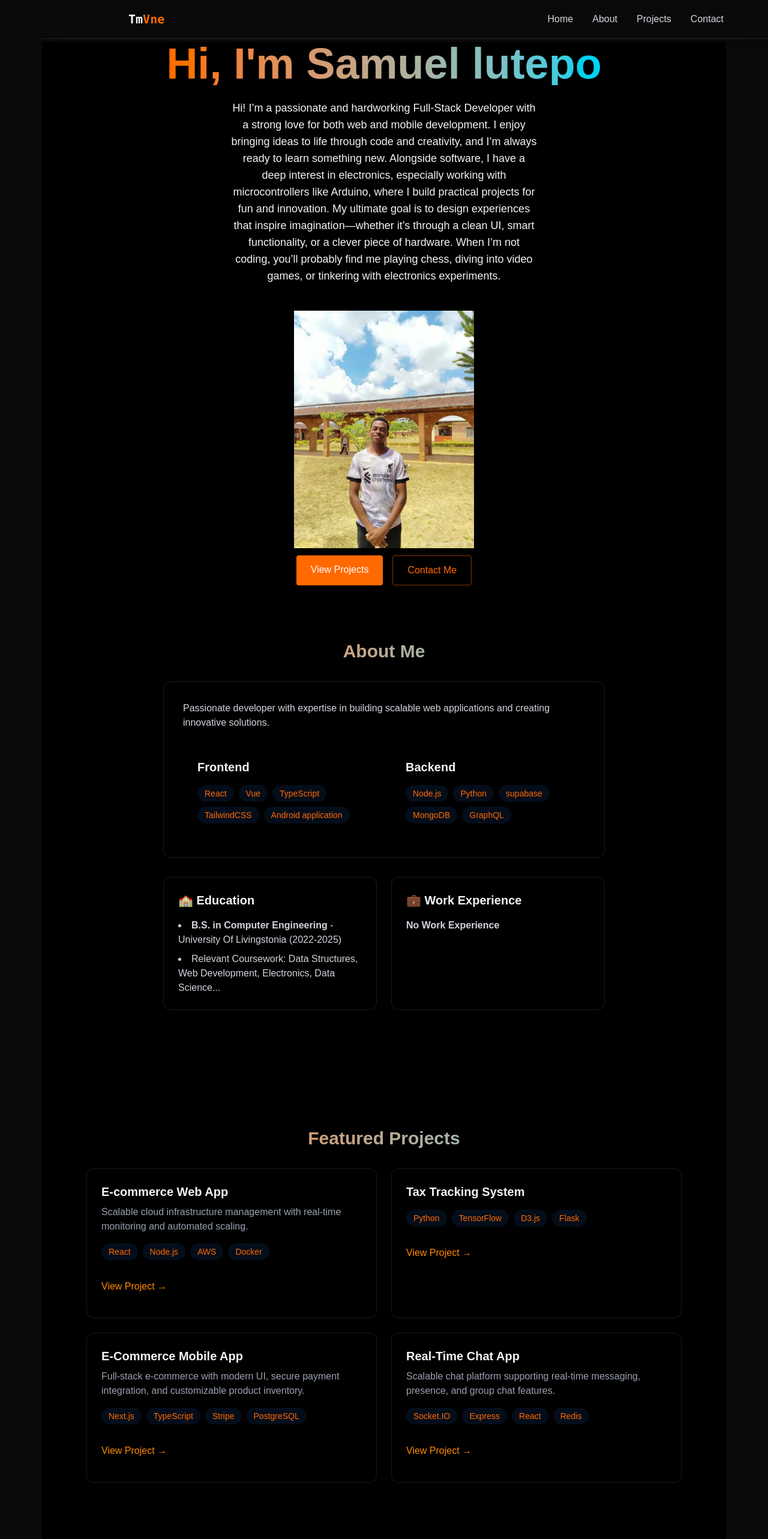
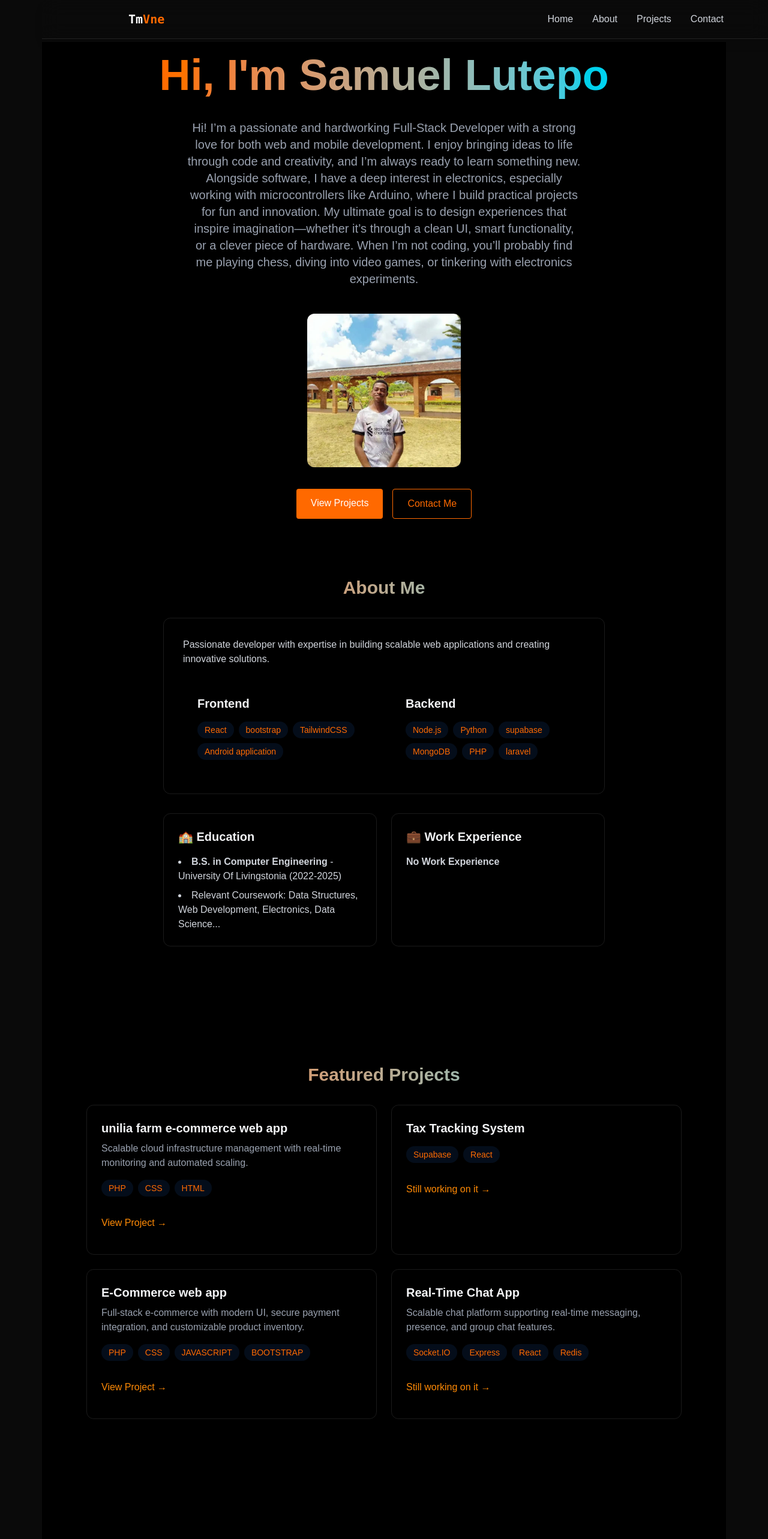
Before and after one commit to s0m0u7l/my-portfolio, a React (Vite) app: page / in a window 1280 px wide. Shown: the top 2566 px of the page at 60% size. Built offline with nearby package versions, Linux system fonts and the light colour scheme.

Commit message:
Update: your message here

```diff
--- a/src/components/sections/About.jsx
+++ b/src/components/sections/About.jsx
@@ -3,13 +3,12 @@ import { RevealOnScroll } from "../RevealOnScroll";
 export const About = () => {
   const frontendSkills = [
     "React",
-    "Vue",
-    "TypeScript",
+    "bootstrap",
     "TailwindCSS",
     "Android application",
   ];
 
-  const backendSkills = ["Node.js", "Python", "supabase", "MongoDB", "GraphQL"];
+  const backendSkills = ["Node.js", "Python", "supabase", "MongoDB","PHP","laravel"];
 
   return (
     <section
--- a/src/components/sections/Home.jsx
+++ b/src/components/sections/Home.jsx
@@ -1,37 +1,43 @@
 import { RevealOnScroll } from "../RevealOnScroll";
 import sam from '../../assets/sam.jpg';
-
 
 export const Home = () => {
   return (
     <section
       id="home"
-      className="min-h-screen flex items-center justify-center relative"
+      className="min-h-screen flex items-center justify-center relative px-4 sm:px-6 lg:px-8"
     >
       <RevealOnScroll>
-        <div className="text-center z-10 px-4">
-          <h1 className="text-5xl md:text-7xl font-bold mb-6 bg-gradient-to-r from-orange-500 to-cyan-400 bg-clip-text text-transparent leading-right">
-            Hi, I'm Samuel lutepo
+        <div className="text-center z-10 w-full max-w-4xl">
+          <h1 className="text-4xl sm:text-5xl md:text-6xl lg:text-7xl font-bold mb-6 bg-gradient-to-r from-orange-500 to-cyan-400 bg-clip-text text-transparent leading-snug">
+            Hi, I'm Samuel Lutepo
           </h1>
-          <p className="tex-gray-400 text-lg mb-8 max-w-lg mx-auto">
-          Hi! I’m a passionate and hardworking Full-Stack Developer with a strong love for both web and mobile development. I enjoy bringing ideas to life through code and creativity, and I’m always ready to learn something new. Alongside software, I have a deep interest in electronics, especially working with microcontrollers like Arduino, where I build practical projects for fun and innovation.
+
+          <p className="text-gray-400 text-base sm:text-lg md:text-xl mb-8 max-w-2xl mx-auto px-2">
+            Hi! I’m a passionate and hardworking Full-Stack Developer with a strong love for both web and mobile development. I enjoy bringing ideas to life through code and creativity, and I’m always ready to learn something new. Alongside software, I have a deep interest in electronics, especially working with microcontrollers like Arduino, where I build practical projects for fun and innovation.
+
             My ultimate goal is to design experiences that inspire imagination—whether it’s through a clean UI, smart functionality, or a clever piece of hardware. When I’m not coding, you’ll probably find me playing chess, diving into video games, or tinkering with electronics experiments.
           </p>
+
           <div className="p-3">
-          <img src={sam} alt="My Photo" className="mx-auto block" width="300px" height="100px"/>
+            <img
+              src={sam}
+              alt="My Photo"
+              className="mx-auto rounded-xl w-48 h-48 sm:w-64 sm:h-64 object-cover shadow-lg transition hover:scale-105 duration-300"
+            />
           </div>
-          <div className="flex justify-center space-x-4">
+
+          <div className="flex flex-col sm:flex-row justify-center gap-4 mt-6">
             <a
               href="#projects"
-              className="bg-orange-500 text-white py-3 px-6 rounded font-medium transition relative overflow-hidden hover:-translate-y-0.5 hover:shadow-[0_0_15px_rgba(59, 130, 246, 0.4)]"
+              className="bg-orange-500 text-white py-3 px-6 rounded font-medium transition hover:-translate-y-1 hover:shadow-lg"
             >
               View Projects
             </a>
 
             <a
               href="#contact"
-              className="border border-orange-500/50 text-orange-500 py-3 px-6 rounded font-medium transition-all duration-200
-             hover:-translate-y-0.5 hover:shadow-[0_0_15px_rgba(59, 130, 246, 0.2)] hover:bg-blue-500/10"
+              className="border border-orange-500 text-orange-500 py-3 px-6 rounded font-medium transition hover:-translate-y-1 hover:bg-orange-100"
             >
               Contact Me
             </a>
--- a/src/components/sections/Projects.jsx
+++ b/src/components/sections/Projects.jsx
@@ -14,13 +14,13 @@ export const Projects = () => {
           </h2>
           <div className="grid grid-cols-1 md:grid-cols-2 gap-6">
             <div className="p-6 rounded-xl border border-white/10 hover:-translate-y-1 hover:border-blue-500/30 hover:shadow-[0_2px_8px_rgba(59,130,246,0.2)] transition">
-              <h3 className="text-xl font-bold mb-2">E-commerce Web App</h3>
+              <h3 className="text-xl font-bold mb-2">unilia farm e-commerce web app</h3>
               <p className="text-gray-400 mb-4">
                 Scalable cloud infrastructure management with real-time
                 monitoring and automated scaling.
               </p>
               <div className="flex flex-wrap gap-2 mb-4">
-                {["React", "Node.js", "AWS", "Docker"].map((tech, key) => (
+                {["PHP","CSS","HTML"].map((tech, key) => (
                   <span
                     key={key}
                     className="bg-blue-500/10 text-orange-500 py-1 px-3 rounded-full text-sm hover:bg-blue-500/20
@@ -54,7 +54,7 @@ export const Projects = () => {
 
               </p>
               <div className="flex flex-wrap gap-2 mb-4">
-                {["Python", "TensorFlow", "D3.js", "Flask"].map((tech, key) => (
+                {["Supabase", "React"].map((tech, key) => (
                   <span
                     key={key}
                     className="
@@ -74,7 +74,7 @@ export const Projects = () => {
                   href="#"
                   className="text-orange-400 hover:text-blue-300 transition-colors my-4"
                 >
-                  View Project →
+                  Still working on it →
                 </a>
               </div>
             </div>
@@ -87,13 +87,13 @@ export const Projects = () => {
               transition-all
             "
             >
-              <h3 className="text-xl font-bold mb-2">E-Commerce Mobile App</h3>
+              <h3 className="text-xl font-bold mb-2">E-Commerce web app</h3>
               <p className="text-gray-400 mb-4">
                 Full-stack e-commerce with modern UI, secure payment
                 integration, and customizable product inventory.
               </p>
               <div className="flex flex-wrap gap-2 mb-4">
-                {["Next.js", "TypeScript", "Stripe", "PostgreSQL"].map(
+                {["PHP","CSS","JAVASCRIPT","BOOTSTRAP"].map(
                   (tech) => (
                     <span
                       key={tech}
@@ -154,7 +154,7 @@ export const Projects = () => {
                   href="#"
                   className="text-orange-400 hover:text-blue-300 transition-colors my-4"
                 >
-                  View Project →
+                  Still working on it →
                 </a>
               </div>
             </div>
--- a/vite.config.js
+++ b/vite.config.js
@@ -5,5 +5,5 @@ import tailwindcss from "@tailwindcss/vite";
 // https://vite.dev/config/
 export default defineConfig({
   plugins: [react(),tailwindcss()],
-  base:"/s0m0u7l/Tmvne",
+  base: '/my-portfolio/',
 })
```
Also changed, not shown: package.json (+4 -4 lines), 1 other file (tests, documents, lock files or other folders).
